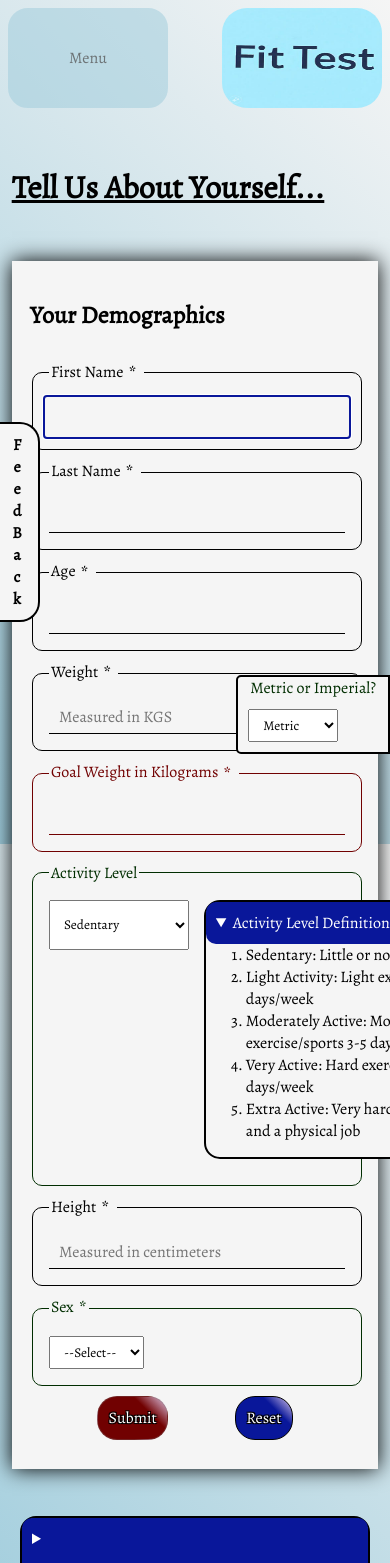
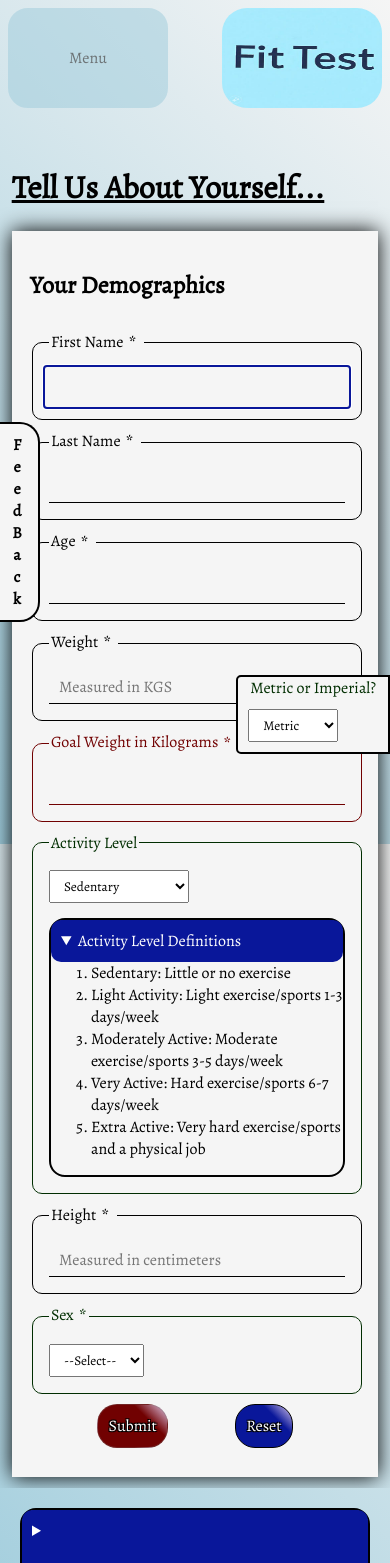
Before and after one commit to damatoaj/fitTest, a React (Create React App) app: page /#/parq in a window 390 px wide. Shown: the top 1563 px of the page. Built offline with nearby package versions, Linux system fonts and the light colour scheme.

Commit message:
update details for small screens

```diff
--- a/src/CSS/Details.css
+++ b/src/CSS/Details.css
@@ -44,6 +44,11 @@ details[open]{
     width:  fit-content;
 }
 
+select + details {
+    margin-top: 15px;
+    margin-left: 0;
+}
+
 summary {
     background-color: var(--prm-drk-blue);
     color : white;
--- a/src/CSS/Form.css
+++ b/src/CSS/Form.css
@@ -238,5 +238,7 @@ fieldset:has(select:required:empty) legend::after {
         width:100%;
         border: none;
         border-radius: 0;
+        box-shadow: none;
+        margin:0;
     }
 }
--- a/src/Components/Footer.tsx
+++ b/src/Components/Footer.tsx
@@ -38,7 +38,7 @@ const affiliateLinks = [{
 
 },{
     0 : 'https://partners.simplygoodcoffee.com/Arthur-Damato',
-    1 : 'Get $25 off of Simply Good Coffee\s incredible brewer! I have had one for two years now and it is incredible.',
+    1 : 'Get $25 off of Simply Good Coffee\'s incredible brewer! I have had one for two years now and it is incredible.',
     2 : 'Simply Good Coffee'
 
 },
--- a/src/Components/Forms/BenchPressForm.tsx
+++ b/src/Components/Forms/BenchPressForm.tsx
@@ -27,7 +27,7 @@ const BenchPressForm = () => {
                     name='benchPress'
                     min='0'
                     max='2000'
-                    placeholder={user.prefers_metric ? 'Measured in Kiligrams' :'Measured in Pounds'}
+                    placeholder={user.prefers_metric ? 'Measured in Kilograms' :'Measured in Pounds'}
                     autoFocus={true}
                     step={.5}
                     maxLength={6}
--- a/src/Components/Forms/DemoGraphicsForm.tsx
+++ b/src/Components/Forms/DemoGraphicsForm.tsx
@@ -96,6 +96,7 @@ function DemoGraphicsForm() {
             </fieldset>
             <fieldset>
                 <legend>Activity Level</legend>
+                {window.innerWidth > 500 ?
                 <span>
                 <select
                     name='activityLevel'
@@ -149,6 +150,61 @@ function DemoGraphicsForm() {
                     </ol>
                 </details>
                 </span>
+                :
+                <>
+                <select
+                    name='activityLevel'
+                    onChange={handleSelect}
+                >
+                    <option
+                        disabled
+                        value='default'
+                    >
+                        --Select--
+                    </option>
+                    <option
+                        title='Little or no exercise'
+                        value='sedentary'
+                    >
+                        Sedentary
+                    </option>
+                    <option
+                        title='Light exercise/sports 1-3 days/week'
+                        value='light activity'
+                    >
+                        Light Activity
+                    </option>
+                    <option
+                        title='Moderate exercise/sports 3-5 days/week'
+                        value='moderately active'
+                    >
+                        Moderately Active
+                    </option>
+                    <option
+                        title='Hard exercise/sports 6-7 days/week'
+                        value='very active'
+                    >
+                        Very Active
+                    </option>
+                    <option
+                        title='Very hard exercise/sports and a physical job'
+                        value='extra active'
+                    >
+                        Extra Active
+                    </option>
+                </select>
+                <details open>
+                    <summary>Activity Level Definitions</summary>
+                    <ol>
+                        <li>Sedentary: Little or no exercise</li>
+                        <li>Light Activity: Light exercise/sports 1-3 days/week</li>
+                        <li>Moderately Active: Moderate exercise/sports 3-5 days/week</li>
+                        <li>Very Active: Hard exercise/sports 6-7 days/week</li>
+                        <li>Extra Active: Very hard exercise/sports and a physical job</li>
+                    </ol>
+                </details>
+                </>
+            }
         </fieldset>
         {user.prefers_metric ?
             <fieldset>
```
